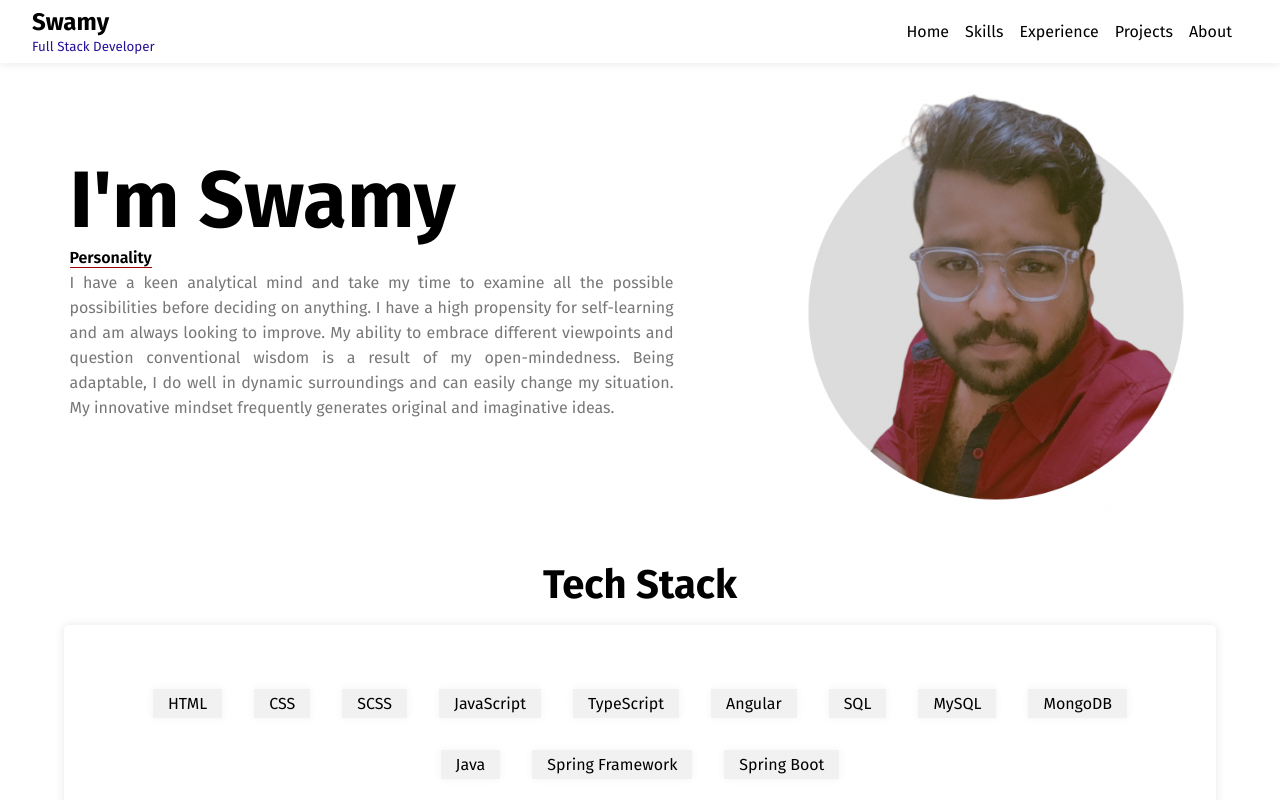
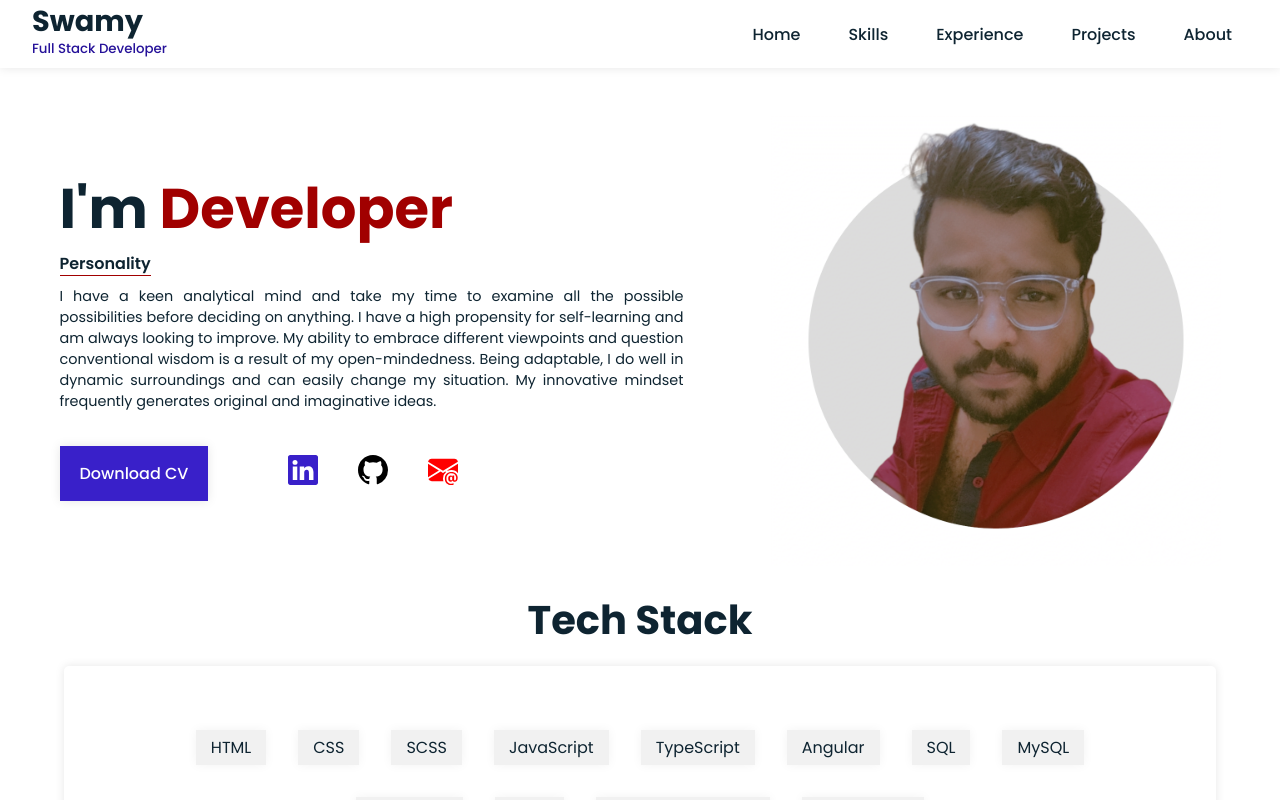
Before and after one commit to thisisswamy/personal-portfolio, an Angular app: page / in a window 1280 px wide. Shown: the top 800 px of the page. Built offline with nearby package versions, Linux system fonts and the light colour scheme.

Commit message:
added icon-button

```diff
--- a/angular.json
+++ b/angular.json
@@ -31,6 +31,8 @@
             ],
             "styles": [
               "src/styles.scss"
+
+
             ],
             "scripts": []
           },
--- a/package.json
+++ b/package.json
@@ -18,6 +18,8 @@
     "@angular/platform-browser": "^15.2.0",
     "@angular/platform-browser-dynamic": "^15.2.0",
     "@angular/router": "^15.2.0",
+    "bootstrap": "^5.3.0",
+    "bootstrap-icons": "^1.10.5",
     "rxjs": "~7.8.0",
     "tslib": "^2.3.0",
     "zone.js": "~0.12.0"
--- a/src/app/common/components/header/header.component.html
+++ b/src/app/common/components/header/header.component.html
@@ -3,6 +3,7 @@
         <div class="title">
             <h2>Swamy</h2>
             <small>Full Stack Developer</small>
+
           </div>
           <div class="menu">
             <ul>
--- a/src/app/common/components/header/header.component.scss
+++ b/src/app/common/components/header/header.component.scss
@@ -2,7 +2,7 @@
     display: flex;
     justify-content: center;
     align-items: center;
-    padding: .5em 3em .5em 2em;
+    padding: 0 3em 0 2em;
     box-shadow: 0 0px 10px 0px rgb(0, 0, 0, 10%);
     .title-nav{
         width: 1366px;
@@ -11,9 +11,15 @@
         align-items: center;
         .title{
             cursor: pointer;
+            h2{
+                font-size: 1.8em;
+            }
             small{
                 // color: #0257dffe;
                 color: #251199;
+                position: relative;
+                top: -8px;
+                font-weight: 500;
             }
         }
 
@@ -23,10 +29,13 @@
                 padding: 0;
                 display: flex;
                 list-style: none;
-                gap: 1em;
+                gap: 3em;
+                li{
+                    font-weight: 410;
+                }
                 li:hover{
                     // color: rgb(66, 66, 239);
-                    color: #4663BE;
+                    color: #3920c9;
                     cursor: pointer;
                 }
             }
--- a/src/app/home/landing-page/landing-page.component.html
+++ b/src/app/home/landing-page/landing-page.component.html
@@ -1,12 +1,42 @@
 <div class="wrapper">
     <div class="first-section">
        <div class="note">
-            <p class="title">I'm Swamy</p>
+            <p class="title">I'm <span>Developer</span></p>
             <p class="sub-title">Personality</p>
             <div class="about">
                 <p>
                     I have a keen analytical mind and take my time to examine all the possible possibilities before deciding on anything. I have a high propensity for self-learning and am always looking to improve. My ability to embrace different viewpoints and question conventional wisdom is a result of my open-mindedness. Being adaptable, I do well in dynamic surroundings and can easily change my situation. My innovative mindset frequently generates original and imaginative ideas.
                 </p>
+
+            </div>
+            <div class="button-icons">
+                <button>
+                    Download CV
+                </button>
+                <div class="icons">
+                    <span>
+                        <a href="">
+                            <svg xmlns="http://www.w3.org/2000/svg" width="30" height="30" fill="#3920c9" class="bi bi-linkedin" viewBox="0 0 16 16">
+                                <path d="M0 1.146C0 .513.526 0 1.175 0h13.65C15.474 0 16 .513 16 1.146v13.708c0 .633-.526 1.146-1.175 1.146H1.175C.526 16 0 15.487 0 14.854V1.146zm4.943 12.248V6.169H2.542v7.225h2.401zm-1.2-8.212c.837 0 1.358-.554 1.358-1.248-.015-.709-.52-1.248-1.342-1.248-.822 0-1.359.54-1.359 1.248 0 .694.521 1.248 1.327 1.248h.016zm4.908 8.212V9.359c0-.216.016-.432.08-.586.173-.431.568-.878 1.232-.878.869 0 1.216.662 1.216 1.634v3.865h2.401V9.25c0-2.22-1.184-3.252-2.764-3.252-1.274 0-1.845.7-2.165 1.193v.025h-.016a5.54 5.54 0 0 1 .016-.025V6.169h-2.4c.03.678 0 7.225 0 7.225h2.4z"/>
+                              </svg>
+                        </a>
+                    </span>
+                    <span>
+                       <a href="">
+                        <svg xmlns="http://www.w3.org/2000/svg" width="30" height="30" fill="#00000" class="bi bi-github" viewBox="0 0 16 16">
+                            <path d="M8 0C3.58 0 0 3.58 0 8c0 3.54 2.29 6.53 5.47 7.59.4.07.55-.17.55-.38 0-.19-.01-.82-.01-1.49-2.01.37-2.53-.49-2.69-.94-.09-.23-.48-.94-.82-1.13-.28-.15-.68-.52-.01-.53.63-.01 1.08.58 1.23.82.72 1.21 1.87.87 2.33.66.07-.52.28-.87.51-1.07-1.78-.2-3.64-.89-3.64-3.95 0-.87.31-1.59.82-2.15-.08-.2-.36-1.02.08-2.12 0 0 .67-.21 2.2.82.64-.18 1.32-.27 2-.27.68 0 1.36.09 2 .27 1.53-1.04 2.2-.82 2.2-.82.44 1.1.16 1.92.08 2.12.51.56.82 1.27.82 2.15 0 3.07-1.87 3.75-3.65 3.95.29.25.54.73.54 1.48 0 1.07-.01 1.93-.01 2.2 0 .21.15.46.55.38A8.012 8.012 0 0 0 16 8c0-4.42-3.58-8-8-8z"/>
+                        </svg>
+                       </a>
+                    </span>
+                    <span>
+                        <a href="">
+                            <svg xmlns="http://www.w3.org/2000/svg" width="30" height="30" fill="#FF0000" class="bi bi-envelope-at-fill" viewBox="0 0 16 16">
+                                <path d="M2 2A2 2 0 0 0 .05 3.555L8 8.414l7.95-4.859A2 2 0 0 0 14 2H2Zm-2 9.8V4.698l5.803 3.546L0 11.801Zm6.761-2.97-6.57 4.026A2 2 0 0 0 2 14h6.256A4.493 4.493 0 0 1 8 12.5a4.49 4.49 0 0 1 1.606-3.446l-.367-.225L8 9.586l-1.239-.757ZM16 9.671V4.697l-5.803 3.546.338.208A4.482 4.482 0 0 1 12.5 8c1.414 0 2.675.652 3.5 1.671Z"/>
+                                <path d="M15.834 12.244c0 1.168-.577 2.025-1.587 2.025-.503 0-1.002-.228-1.12-.648h-.043c-.118.416-.543.643-1.015.643-.77 0-1.259-.542-1.259-1.434v-.529c0-.844.481-1.4 1.26-1.4.585 0 .87.333.953.63h.03v-.568h.905v2.19c0 .272.18.42.411.42.315 0 .639-.415.639-1.39v-.118c0-1.277-.95-2.326-2.484-2.326h-.04c-1.582 0-2.64 1.067-2.64 2.724v.157c0 1.867 1.237 2.654 2.57 2.654h.045c.507 0 .935-.07 1.18-.18v.731c-.219.1-.643.175-1.237.175h-.044C10.438 16 9 14.82 9 12.646v-.214C9 10.36 10.421 9 12.485 9h.035c2.12 0 3.314 1.43 3.314 3.034v.21Zm-4.04.21v.227c0 .586.227.8.581.8.31 0 .564-.17.564-.743v-.367c0-.516-.275-.708-.572-.708-.346 0-.573.245-.573.791Z"/>
+                            </svg>
+                        </a>
+                    </span>
+                </div>
             </div>
        </div>
        <div class="img">
--- a/src/app/home/landing-page/landing-page.component.scss
+++ b/src/app/home/landing-page/landing-page.component.scss
@@ -4,14 +4,16 @@
         align-items: center;
         justify-content: space-around;
         // gap: 2em;
+        margin: 1.5em 0;
         .note{
-            line-height: 25px;
             width: 50%;
-            padding: 10px;
             .title{
-                font-size: 5em;
+                font-size: 3.5em;
                 font-weight: 700;
-                padding: .4em 0;
+                margin-top: 1em;
+                span{
+                    color: #a10000;
+                }
             }
             .sub-title{
                 border-bottom: 1.5px solid #a10000;
@@ -21,6 +23,35 @@
             .about{
                 text-align: justify;
                 color: #777;
+                font-size: .9em;
+                padding: 10px 0;
+
+            }
+            .button-icons{
+                display: flex;
+                align-items: center;
+                gap: 5em;
+                button{
+                    padding: 15px 20px;
+                    margin: 1.5em 0;
+                    outline: none;
+                    background-color: #3920c9;
+                    color: #fff;
+                    border: none;
+                    font-size: 1em;
+                    cursor: pointer;
+                    font-weight: 500;
+                    box-shadow:0px 0px 10px 0 rgb(0 0 0/10%)
+
+                }
+                button:hover{
+                    background-color: #251199;
+                }
+                .icons{
+                    display: flex;
+                    gap: 2.5em;
+
+                }
             }
 
         }
--- a/src/index.html
+++ b/src/index.html
@@ -6,6 +6,7 @@
   <base href="/">
   <meta name="viewport" content="width=device-width, initial-scale=1">
   <link rel="icon" type="image/x-icon" href="favicon.ico">
+  <!-- <link href="https://cdn.jsdelivr.net/npm/bootstrap@5.3.0/dist/css/bootstrap.min.css" rel="stylesheet" integrity="sha384-9ndCyUaIbzAi2FUVXJi0CjmCapSmO7SnpJef0486qhLnuZ2cdeRhO02iuK6FUUVM" crossorigin="anonymous"> -->
 </head>
 <body>
   <app-root></app-root>
--- a/src/styles.scss
+++ b/src/styles.scss
@@ -5,6 +5,7 @@
     box-sizing: border-box;
     margin: 0;
     padding: 0;
-    font-family: 'Fira Sans', sans-serif;
-    // font-family: 'Poppins', sans-serif;
+    // font-family: 'Fira Sans', sans-serif;
+    font-family: 'Poppins', sans-serif;
+    color: #0e2431;
 }
```
Also changed, not shown: 1 other file (tests, documents, lock files or other folders).
